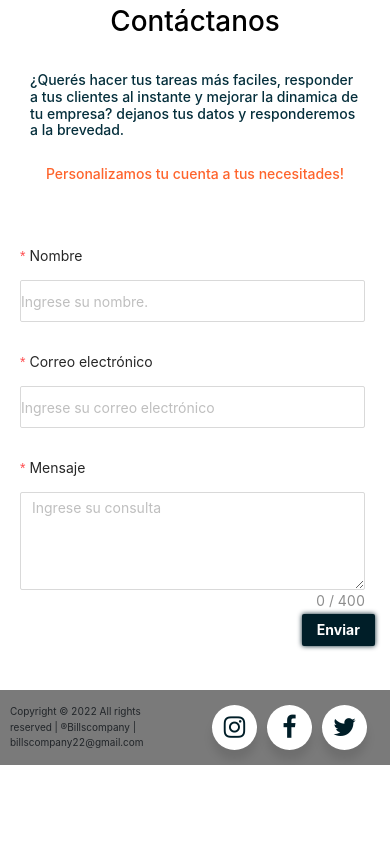
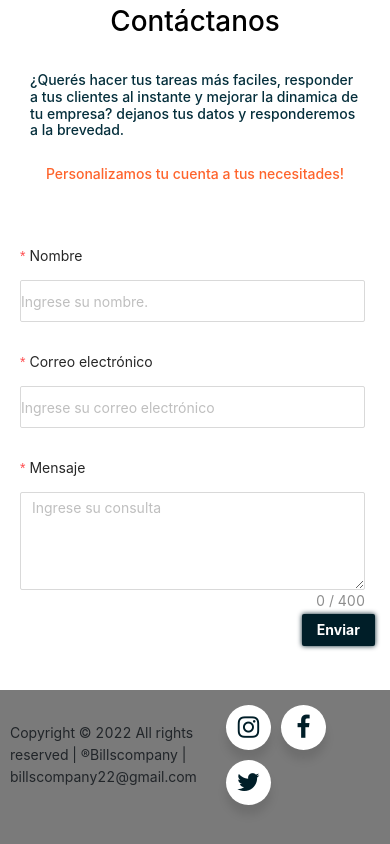
Before and after one commit to LauraOtz/Bills-frontend, a React (Create React App) app: page /login in a window 390 px wide. Shown: the part 2324-3168 px from the top of the page. Before the commit the page ends 3089 px from the top, so only its background shows below. Built offline with nearby package versions, Linux system fonts and the light colour scheme; the HTML template or start-up script is replaced by a standard one; a web font is replaced by a local one.

Commit message:
arreglado responsive footer

```diff
--- a/src/pages/login/Contact.css
+++ b/src/pages/login/Contact.css
@@ -85,9 +85,8 @@ h3.H3Contactanos {
   }
 }
 
-@media only screen and (min-width: 1279px) {
+@media only screen and (min-width: 539px) {
   textarea#basic_message.ant-input {
     margin-left: 20px;
-    padding-right: 10px;
   }
 }
--- a/src/pages/login/Footer.css
+++ b/src/pages/login/Footer.css
@@ -4,6 +4,7 @@
   align-items: center;
   align-content: space-between;
   padding: 10px;
+  min-height: 200px;
 }
 
 .footer__container {
@@ -55,26 +56,6 @@
   color: #fff;
 }
 
-@media screen and (max-width: 820px) {
-  .website__rights {
-    margin-bottom: 5rem;
-  }
-  .footer__link--wrapper {
-    flex-direction: column;
-  }
-  .social__media--wrapp {
-    flex-direction: column;
-  }
-}
-
-@media screen and (max-width: 480px) {
-  .footer__link--items {
-    margin: 10px;
-    padding: 10px;
-    /* width: 100%; */
-  }
-}
-
 .img-contact {
   width: 200px;
   display: flex;
@@ -99,3 +80,41 @@ Link {
 .tI {
   color: #001e28;
 }
+
+@media screen and (min-width: 374px) and (max-width: 413px) {
+  .FooterRow {
+    font-size: 14px;
+  }
+
+  .FooterColIcon {
+    margin: auto;
+  }
+}
+
+@media screen and (max-width: 820px) {
+  .website__rights {
+    margin-bottom: 5rem;
+  }
+  .footer__link--wrapper {
+    flex-direction: column;
+  }
+  .social__media--wrapp {
+    flex-direction: column;
+  }
+}
+
+@media screen and (max-width: 480px) {
+  .footer__link--items {
+    margin: 10px;
+    padding: 10px;
+    width: 100%;
+  }
+}
+
+@media screen and (min-width: 474px) and (max-width: 700px) {
+  .FooterColIcon {
+    width: 80%;
+    display: flex;
+    justify-content: center;
+  }
+}
```
